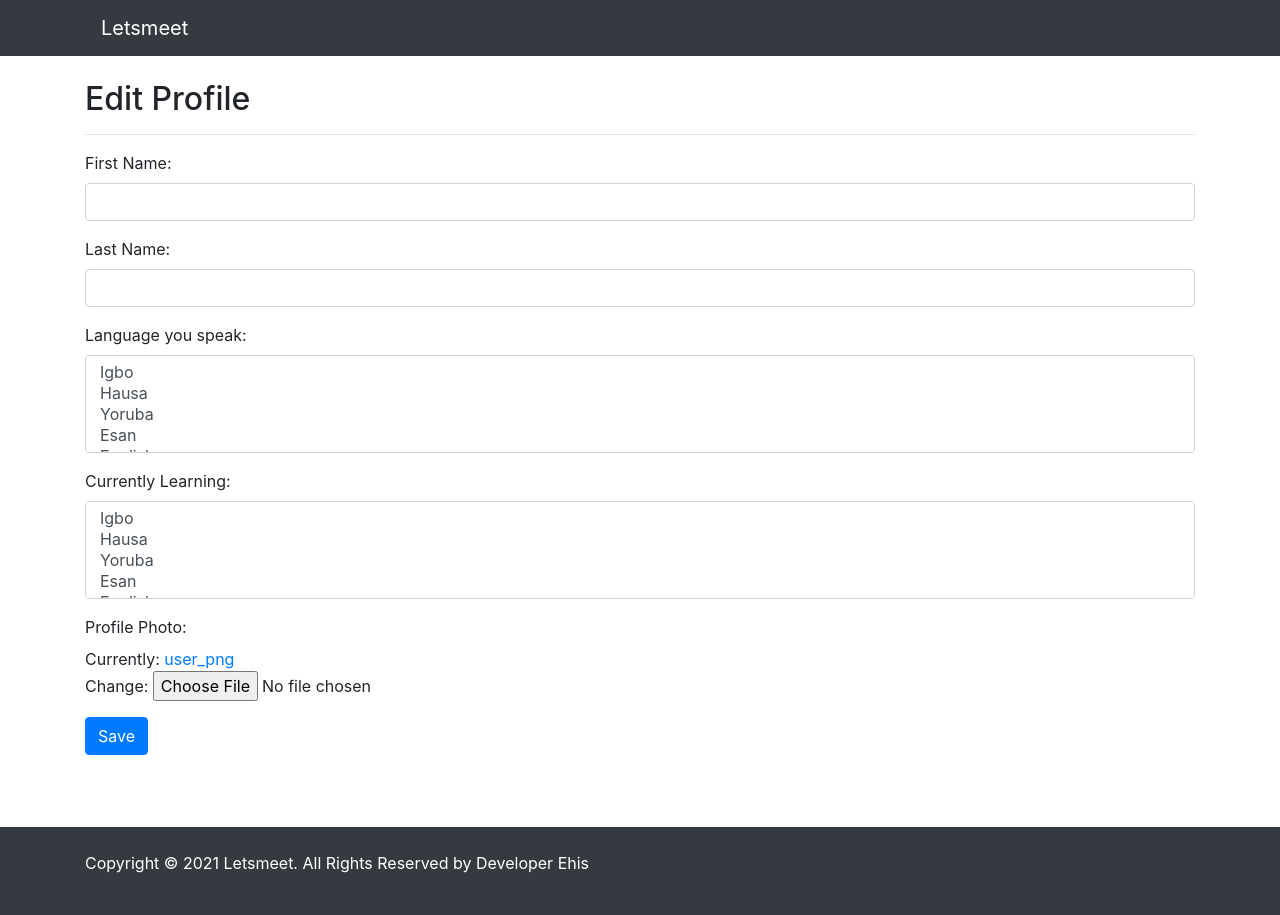
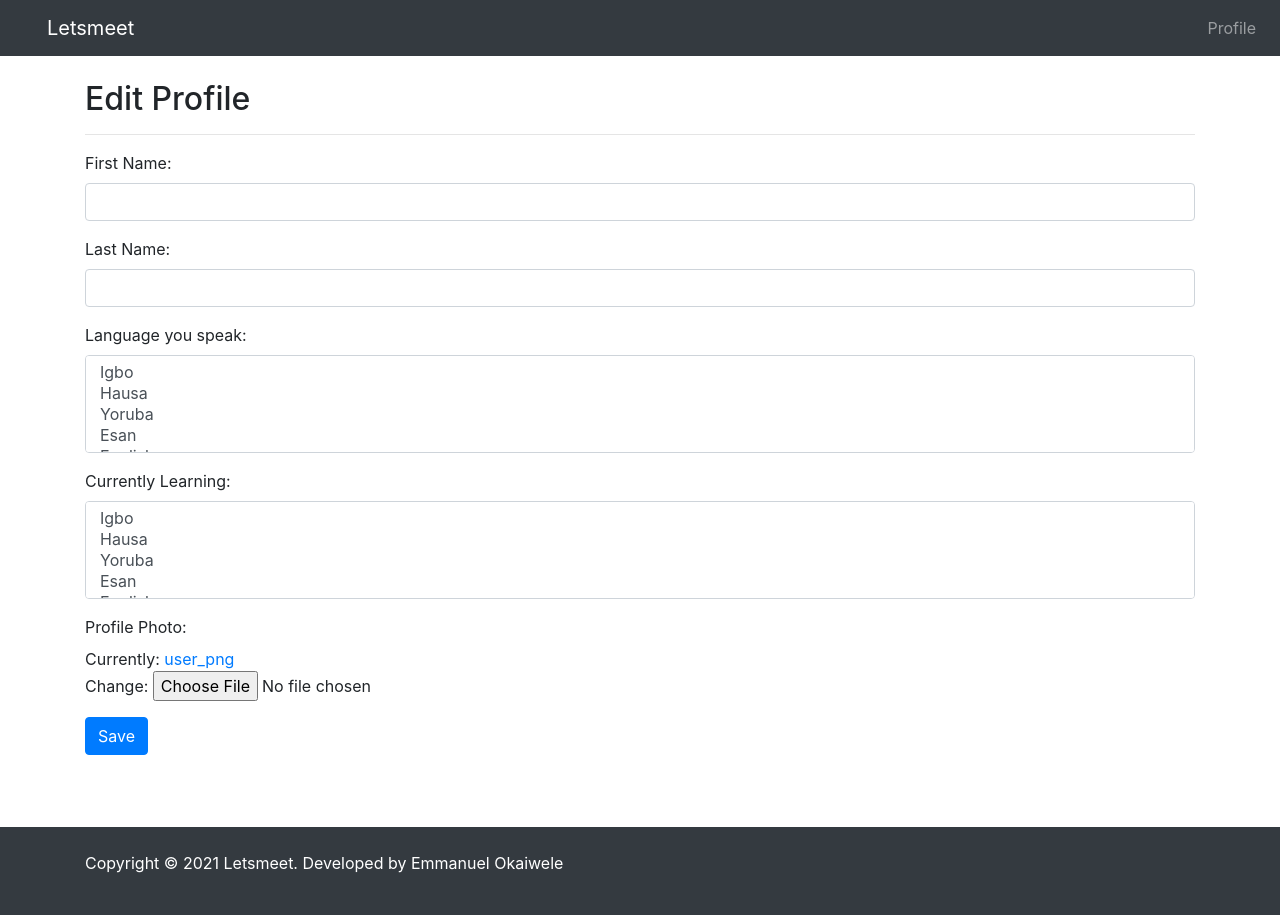
Before and after one commit to developerehis/Letsmeet, a Django app: page /edit/ in a window 1280 px wide. Run offline with Django 3.2, Linux system fonts and the light colour scheme; a user stored in the database is signed in; data comes from the database, SQL or seed files in the repository; both versions use the stored data as it was after the commit; tables that the repository leaves empty hold one stand-in row (values such as "Sample post"); some libraries are stand-ins or nearby versions.

Commit message:
profile updates

```diff
--- a/pages/urls.py
+++ b/pages/urls.py
@@ -9,5 +9,6 @@ urlpatterns = [
     path('register/', register, name="register"),
     path('logout/', logout, name="logout"),
     path('profile/<int:profile_id>', profile, name="profile"),
-    path('edit/', edit_profile, name="edit")
+    path('edit/', edit_profile, name="edit"),
+    path('search/', search, name="search"),
 ]
--- a/pages/utils.py
+++ b/pages/utils.py
@@ -24,3 +24,11 @@
     else:
         values = ''
     return values
+
+def sort(elements,result, l_s=False, l_l=False):
+    if len(elements)>1:
+        for e in range(len(elements)):
+            if e == 0:
+                continue
+            if l_s:
+                results = results.filter(speaks__icontains=elements[e])
--- a/pages/views.py
+++ b/pages/views.py
@@ -7,18 +7,35 @@ from django.contrib import messages
 from .models import Profile
 from .utils import from_label_to_value
 
-# Create your views here.
+# Create your views function for index page.
 def index(request):
+    users = Profile.objects.all() # variable to get all user from hhe model/Database
     if request.user.is_authenticated:
         profile = Profile.objects.get(user=request.user)
+        users = Profile.objects.exclude(user=request.user) # exclude login user
     else:
         profile = ''
 
-    context = {
-        'profile': profile
+    context = { #pass vairable to the index page
+        'profile': profile,
+        'users': users,
     }
     return render(request, 'pages/index.html', context)
 
+def search(request):
+    query = request.GET.get('speaks').replace(" ","") # Get all vairable that is passed to the url search box and delete all empty spaces
+    list_speaks = query.split(',')
+
+    if user.is_authenticated:
+        profile = Profile.objects.get(user=request.user) # Profile variable to fetch all users
+        results = Profile.objects.exclude(id=profile.id).filter(speaks__icontains=list_speaks[0])
+    else:
+        profile = ''
+        results = Profile.objects.filter(speaks__icontain=list_speaks[0])
+
+    return render(request, 'pages/index.html')
+
+# Create your views function for profile  page.
 def profile(request, profile_id):
     profile = Profile.objects.get(id=profile_id)
     context = {
--- a/templates/pages/base.html
+++ b/templates/pages/base.html
@@ -12,12 +12,23 @@
 <body class="d-flex flex-column min-vh-100">
     <nav class="navbar navbar-expand-md bg-dark navbar-dark">
         <div class="container">
-            <a href="" class="navbar navbar-brand">Letsmeet</a>
+            <a href="{% url 'pages:index' %}" class="navbar navbar-brand">Letsmeet</a>
         </div>
 
         <button class="navbar-toggler" type="button" data-toggle="collapse" data-target="#collapsibleNavbar">
             <span class="navbar-toggler-icon"></span>
         </button>
+
+        <div class="collapse navbar-collapse" id="collapsibleNavbar">
+            <ul class="navbar-nav ml-auto">
+                {% if request.user.is_authenticated %}
+                 <li class="nav-item">
+                     <a href="{{ request.user.profile.get_absolute_url }}" class="nav-link">Profile</a>
+                 </li>
+                 {% endif %}
+            </ul>
+
+        </div>
 
     </nav>
 
@@ -33,7 +44,7 @@
     </div>
       {% else %}
 
- <div class="alert alert-{{message.tags}}" role="alert">
+ <div class="alert alert-{{ message.tags }}" role="alert">
     <a href="#" class="close" data-dismiss="alert" aria-label="close">&times</a>
     {{message}}
 
@@ -48,7 +59,7 @@
 
     <footer class="bg-dark text-white mt-auto">
         <div class="container py-4">
-            <p class="textcenter">Copyright &copy; 2021 Letsmeet. All Rights Reserved by Developer Ehis</p>
+            <p class="textcenter">Copyright &copy; 2021 Letsmeet. Developed by Emmanuel Okaiwele</p>
         </div>
 
     </footer>
--- a/templates/pages/includes/_sidebar.html
+++ b/templates/pages/includes/_sidebar.html
@@ -11,7 +11,7 @@
             </h4>
 
             {% if request.user == profile.user %}
-            Welcome, {{ profile.user }} <p> <a href="{% url 'pages:logout' %}">Logout</a> </p>
+            Welcome, {{ profile.first }} <p> <a href="{% url 'pages:logout' %}">Logout</a> </p>
             {% elif request.user.is_anonymous %}
             <p> <a href="{% url 'pages:register' %}">Register</a> | <a href="{% url 'pages:login' %}">Login</a></p>
             {% endif %}
```
Also changed, not shown: pages/templates/pages/index.html (+45 -1 lines), db.sqlite3, media/photos/21/04/ljRichard.jpg (added), media/photos/21/04/ljane.jpg (added).
